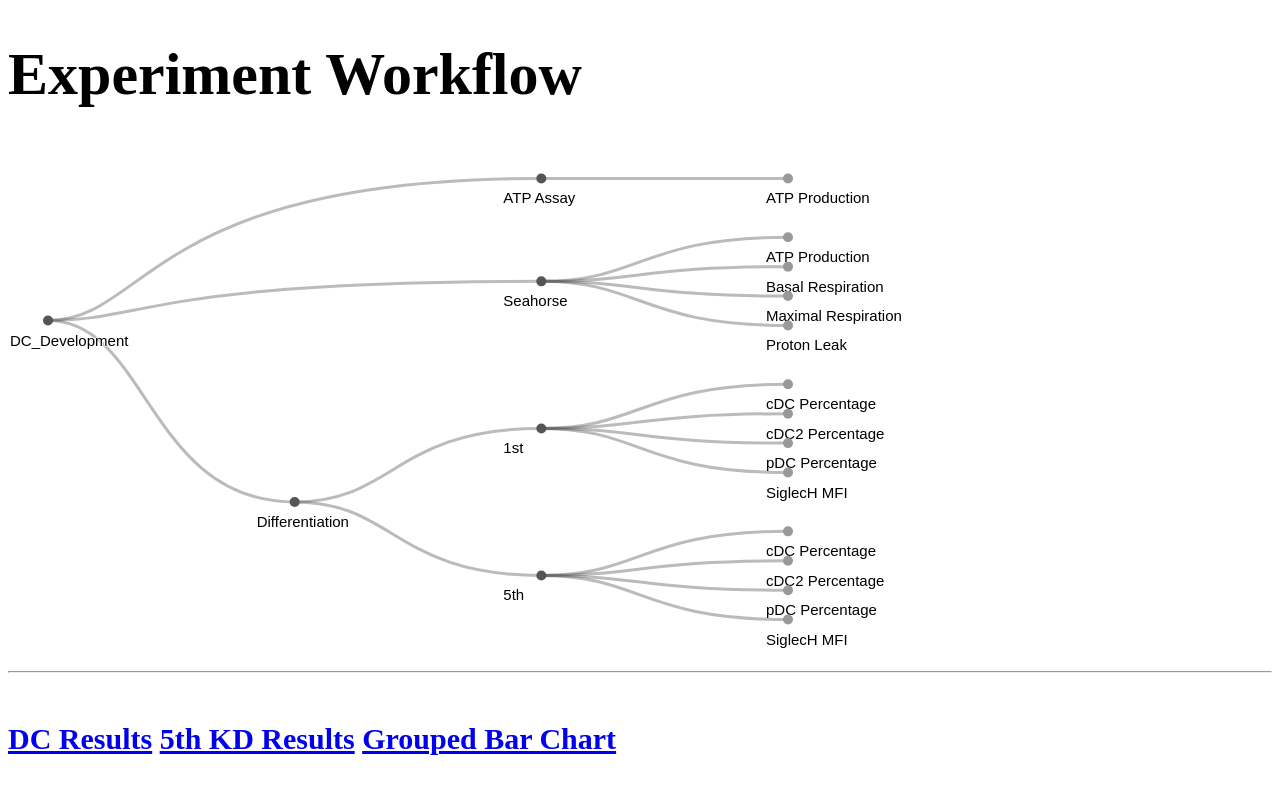
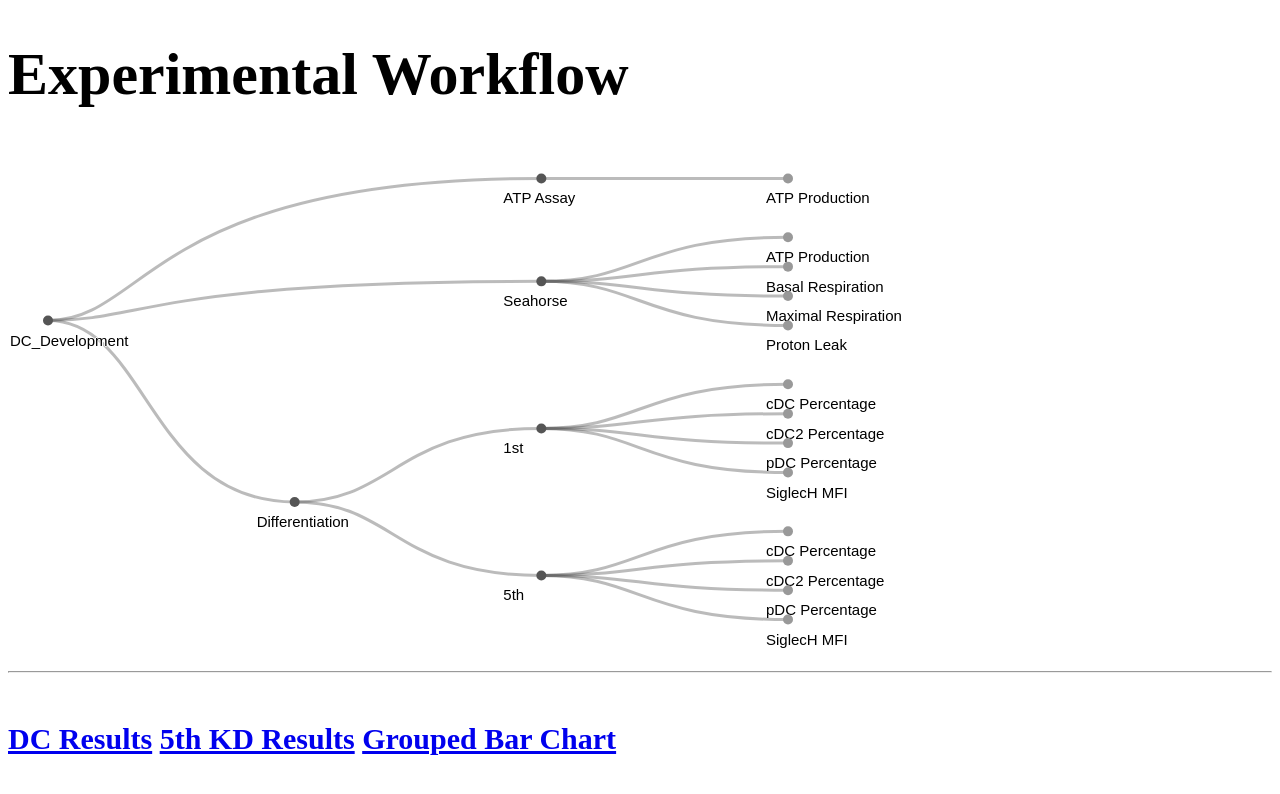
Before and after one commit to dennislu0989/-, a plain HTML site: page index3.html in a window 1280 px wide. Drawn offline with nearby package versions, Linux system fonts and the light colour scheme.

Commit message:
Update index3.html

```diff
--- a/index3.html
+++ b/index3.html
@@ -34,7 +34,7 @@
 </head>
 
 <body>
-    <h1> Experiment Workflow </h1>
+    <h1> Experimental Workflow </h1>
     <svg width="900" height="500"></svg>
     <script>
         var svg = d3.select("svg"),
```
